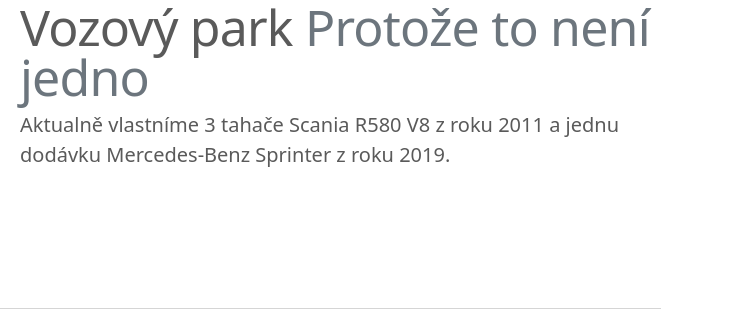
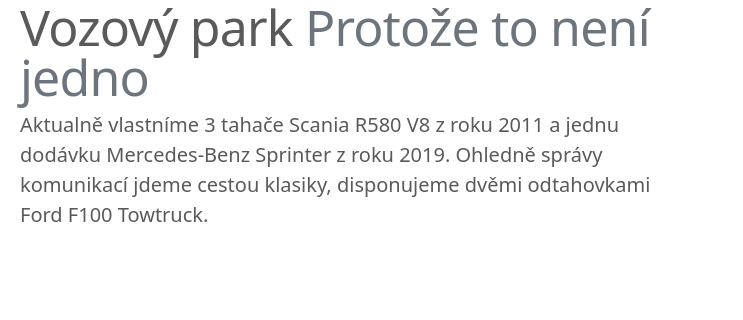
Before and after one commit to AccelBar/AccelBar.github.io, a plain HTML site: page speedtranspages/index.html in a window 1280 px wide. Shown: the part 2066-2386 px from the top of the page, 537-1280 px from the left. Drawn offline with Linux system fonts and the light colour scheme.

Commit message:
Update index.html
Přidána TOW do vozového parku, přidán <strong> do platové tabulky, opravena absence uzavření párového tagu

```diff
--- a/speedtranspages/index.html
+++ b/speedtranspages/index.html
@@ -377,7 +377,7 @@
               <span class="text-muted">Protože to není jedno</span>
             </h2>
             <p class="lead">
-              Aktualně vlastníme 3 tahače Scania R580 V8 z roku 2011 a jednu dodávku Mercedes-Benz Sprinter z roku 2019.
+              Aktualně vlastníme 3 tahače Scania R580 V8 z roku 2011 a jednu dodávku Mercedes-Benz Sprinter z roku 2019. Ohledně správy komunikací jdeme cestou klasiky, disponujeme dvěmi odtahovkami Ford F100 Towtruck.
             </p>
           </div>
           <div class="col-md-5 order-md-1">
```
